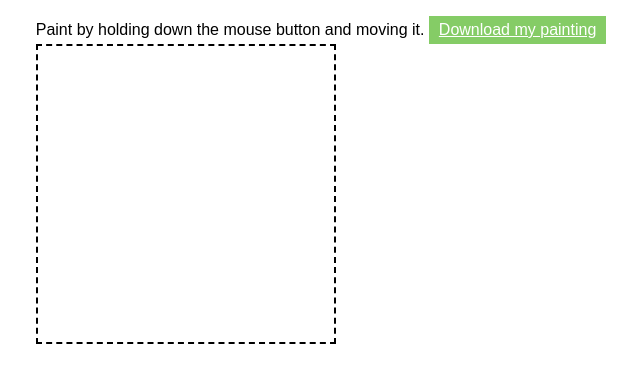
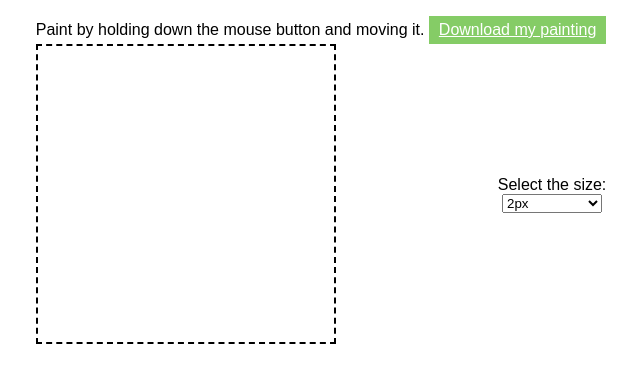
Before and after one commit to josephguluzada/painting-app, a plain HTML site: page index.html in a window 1280 px wide. Shown: the whole page, without its empty margins (319-959 px from the left). Drawn offline with Linux system fonts and the light colour scheme.

Commit message:
added px select bar

```diff
--- a/css/style.css
+++ b/css/style.css
@@ -13,6 +13,24 @@ html {
     justify-content: center;
     align-items: center;
   }
+.painting-area{
+    width: 100%;
+    display: flex;
+    justify-content: space-between;
+    align-items: center;
+}
+
+.size-container{
+    display: flex;
+    flex-direction: column;
+    justify-content: center;
+    align-items: center;
+}
+
+#sizeDatas{
+    width: 100px;
+}
+
   canvas {
     background: #fff;
     width: 300px;
--- a/index.html
+++ b/index.html
@@ -15,7 +15,19 @@
         <a href="" download="my_painting.png">Download my painting</a>
     </p>
 
-    <canvas width="300" height="300"></canvas>
+    <div class="painting-area">
+        <canvas width="300" height="300"></canvas>
+        <div class="size-container">
+            <p>Select the size:</p>
+            <select name="" id="sizeDatas">
+                <option value="2">2px</option>
+                <option value="4">4px</option>
+                <option value="6">6px</option>
+                <option value="8">8px</option>
+                <option value="10">10px</option>
+            </select>
+        </div>
+    </div>
 
     <script src="./js/script.js"></script>
 </body>
```
